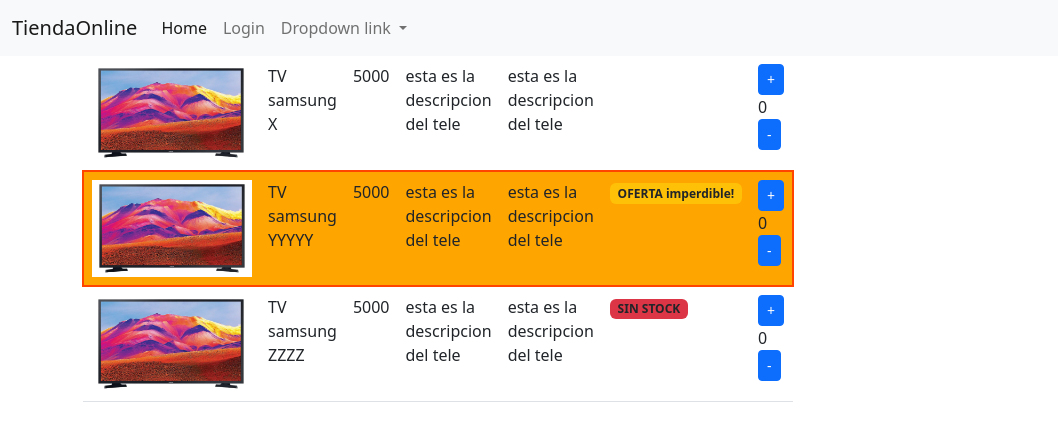
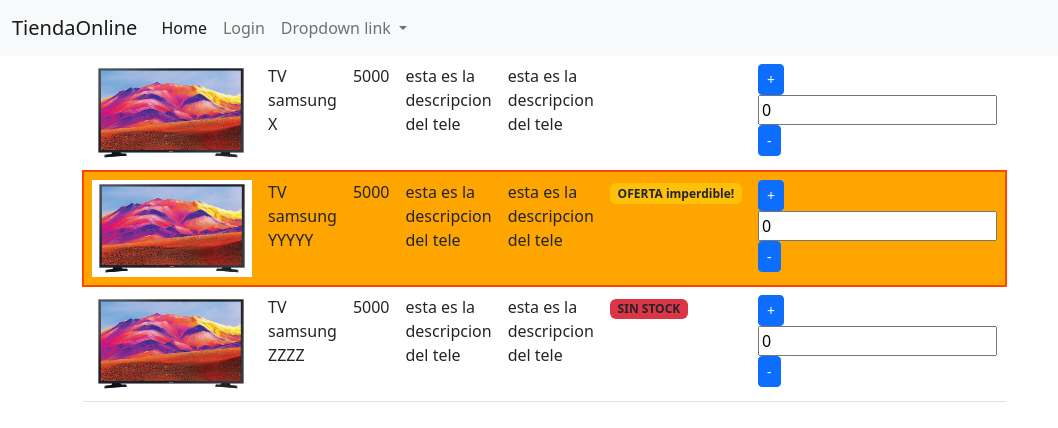
Before and after one commit to JesusDiazDeveloper/TiendaOnlineNuevo, an Angular app in the folder TiendaOnline/: page / in a window 1280 px wide. Shown: the top 428 px of the page, without its empty margins (0-1058 px from the left). Built offline with nearby package versions, Linux system fonts and the light colour scheme.

Commit message:
me paso de pc, funcionando (keyup)

```diff
--- a/TiendaOnline/src/app/app.module.ts
+++ b/TiendaOnline/src/app/app.module.ts
@@ -5,6 +5,8 @@
 import { AppComponent } from './app.component';
 import { ProductListComponent } from './product-list/product-list.component';
 import { CartComponent } from './cart/cart.component';
+import { FormsModule } from '@angular/forms';
+
 
 @NgModule({
   declarations:[
@@ -15,7 +17,8 @@
 
   imports: [
     BrowserModule,
-    AppRoutingModule
+    AppRoutingModule,
+    FormsModule,
   ],
   providers: [],
   bootstrap: [AppComponent]
--- a/TiendaOnline/src/app/product-list/product-list.component.html
+++ b/TiendaOnline/src/app/product-list/product-list.component.html
@@ -1,7 +1,6 @@
-
 <table class="table">
   <tbody>
-          <tr *ngFor="let product of products" [ngClass]="{'clearance':product.clearance}">
+    <tr *ngFor="let product of products" [ngClass]="{'clearance':product.clearance}">
       <td><img [src]="product.image" [alt]="product.name"></td>
       <td>{{ product.name }}</td>
       <td>{{ product.price }}</td>
@@ -10,7 +9,12 @@
       <td ><span class="badge bg-danger text-dark" *ngIf="product.stock==0">SIN STOCK</span><span class="badge bg-warning text-dark" *ngIf="product.clearance">OFERTA imperdible!</span></td>
       <td>
         <button class="btn btn-primary btn-sm"(click)='upQuantity(product)'>+</button>
-        {{product.quantity}}
+        <input
+        type="number"
+        [(ngModel)]="product.quantity"
+        (keyup)="changeQuantity( $event , product )"
+
+        >
         <button class="btn btn-primary btn-sm"(click)='downQuantity(product)'>-</button>
       </td>
 
--- a/TiendaOnline/src/app/product-list/product-list.component.ts
+++ b/TiendaOnline/src/app/product-list/product-list.component.ts
@@ -49,5 +49,8 @@
     if(product.quantity>0)
       product.quantity--;
   }
+  changeQuantity(event : Event, product: product):void{
+    console.log(event);
+  }
 
 }
```
